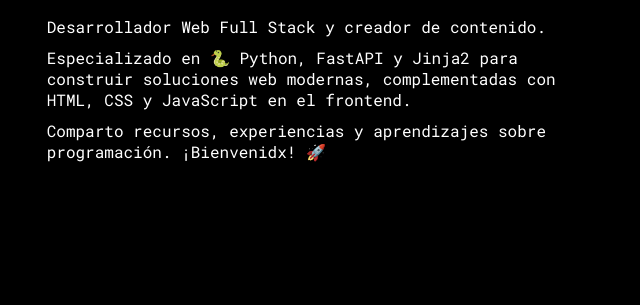
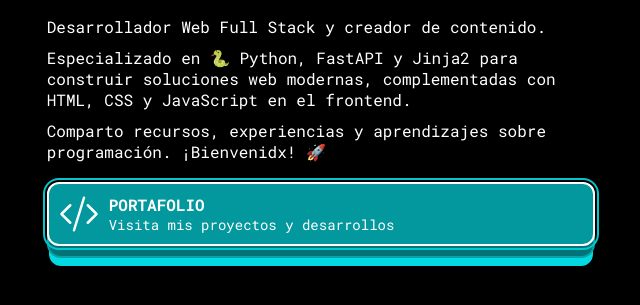
Before and after one commit to chimallidev/chimallidev_links_2, a FastAPI app: page / in a window 1280 px wide. Shown: the part 252-557 px from the top of the page, without its empty margins (319-959 px from the left). Run offline with FastAPI, Linux system fonts and the light colour scheme.

Commit message:
Componente chimalli_button

```diff
--- /dev/null
+++ b/app/static/css/components/chimalli_button_style.css
@@ -0,0 +1,235 @@
+.chimalli-button {
+    --btn-bg: #a9a9a9;
+    --btn-bg-hover: #747474;
+    --btn-bg-active: #04c7ce;
+
+    --btn-shadow-bg: #747474;
+    --btn-shadow-border: #c2c2c2;
+    --btn-shadow-bottom: #e9e9e9;
+
+    --btn-shadow-hover-border: #dbdbdb;
+    --btn-shadow-hover-bottom: #afaeae;
+
+    --btn-shadow-active: #afafaf;
+
+    position: relative;
+
+    width: 100%;
+    min-height: 60px;
+
+    display: flex;
+    align-items: center;
+
+    padding: 5px;
+
+    text-decoration: none;
+
+    color: var(--secondary-color);
+
+    background: var(--btn-bg);
+
+    border: 2px solid #ffffff;
+    border-radius: 12px;
+
+    cursor: pointer;
+
+    outline: none;
+
+    transform-style: preserve-3d;
+
+    transition:
+        background 150ms cubic-bezier(0, 0, 0.58, 1),
+        transform 150ms cubic-bezier(0, 0, 0.58, 1);
+
+    touch-action: manipulation;
+    -webkit-tap-highlight-color: transparent;
+}
+
+.chimalli-button::before {
+    position: absolute;
+
+    content: "";
+
+    inset: 0;
+
+    background: var(--btn-shadow-bg);
+
+    border-radius: inherit;
+
+    box-shadow:
+        0 0 0 2px var(--btn-shadow-border),
+        0 0.625em 0 0 var(--btn-shadow-bottom);
+
+    transform: translate3d(0, 0.75em, -1em);
+
+    transition:
+        transform 150ms cubic-bezier(0, 0, 0.58, 1),
+        box-shadow 150ms cubic-bezier(0, 0, 0.58, 1);
+}
+
+/* ==========================
+   BORDE OPCIONAL
+   ========================== */
+
+.chimalli-button__border {
+    display: none;
+}
+
+.chimalli-button__border--active {
+    position: absolute;
+
+    inset: -6px;
+
+    display: block;
+
+    border: 2px solid var(--chimalli-border-color);
+
+    border-radius: 16px;
+
+    pointer-events: none;
+
+    transition: border-color 150ms ease;
+}
+
+/* ==========================
+   ICONO
+   ========================== */
+
+.chimalli-button__icon-container {
+    width: 50px;
+    height: 50px;
+
+    min-width: 50px;
+
+    padding: 5px;
+
+    display: flex;
+    justify-content: center;
+    align-items: center;
+
+    position: relative;
+    z-index: 1;
+}
+
+.chimalli-button__icon {
+    width: 100%;
+    height: 100%;
+
+    fill: currentColor;
+}
+
+/* ==========================
+   CONTENIDO
+   ========================== */
+
+.chimalli-button__content {
+    display: flex;
+    flex-direction: column;
+
+    flex: 1;
+
+    margin-left: 5px;
+
+    position: relative;
+    z-index: 1;
+}
+
+.chimalli-button__title {
+    text-align: left;
+
+    font-size: 1rem;
+    font-weight: 700;
+
+    text-transform: uppercase;
+}
+
+.chimalli-button__description {
+    text-align: left;
+
+    font-size: 0.875rem;
+
+    overflow-wrap: break-word;
+    word-break: break-word;
+}
+
+/* ==========================
+   ESTADO GRIS
+   ========================== */
+
+.chimalli-button--gray {
+    --btn-bg: #a9a9a9;
+    --btn-bg-hover: #747474;
+    --btn-bg-active: #04c7ce;
+
+    --btn-shadow-bg: #747474;
+    --btn-shadow-border: #c2c2c2;
+    --btn-shadow-bottom: #e9e9e9;
+
+    --btn-shadow-hover-border: #dbdbdb;
+    --btn-shadow-hover-bottom: #afaeae;
+
+    --btn-shadow-active: #afafaf;
+}
+
+/* ==========================
+   ESTADO TURQUESA
+   ========================== */
+
+.chimalli-button--turquoise {
+    --btn-bg: var(--main-color);
+    --btn-bg-hover: #037377;
+    --btn-bg-active: #3fedf3;
+
+    --btn-shadow-bg: #037377;
+    --btn-shadow-border: #04a3a8;
+    --btn-shadow-bottom: #03d9e0;
+
+    --btn-shadow-hover-border: #79d1d4;
+    --btn-shadow-hover-bottom: #048f94;
+
+    --btn-shadow-active: var(--main-color);
+}
+
+@media (hover: hover) and (pointer: fine) {
+
+    .chimalli-button:hover {
+        background: var(--btn-bg-hover);
+        transform: translateY(0.25em);
+    }
+
+    .chimalli-button:hover::before {
+        box-shadow:
+            0 0 0 2px var(--btn-shadow-hover-border),
+            0 0.5em 0 0 var(--btn-shadow-hover-bottom);
+
+        transform: translate3d(0, 0.5em, -1em);
+    }
+
+    .chimalli-button:hover
+    .chimalli-button__border--active {
+        border-color: var(--chimalli-border-hover-color);
+    }
+}
+
+.chimalli-button:active {
+    background: var(--btn-bg-active);
+
+    transform: translateY(0.75em);
+}
+
+.chimalli-button:active::before {
+    box-shadow:
+        0 0 0 2px var(--btn-shadow-active),
+        0 0 #ffffff;
+
+    transform: translate3d(0, 0, -1em);
+}
+
+.chimalli-button:active
+.chimalli-button__border--active {
+    border-color: var(--chimalli-border-active-color);
+}
+
+.chimalli-button--turquoise:active {
+    color: var(--third-color);
+}
--- /dev/null
+++ b/app/templates/components/chimalli_button.html
@@ -0,0 +1,87 @@
+{% macro chimalli_button(chimalli_button={}) %}
+
+{% set type = chimalli_button.get('type', 'link') %}
+{% set url = chimalli_button.get('url', '#') %}
+
+{% set open_new_tab = chimalli_button.get('open_new_tab', true) %}
+
+{% set identifier = chimalli_button.get('identifier', 'chimalli-button') %}
+{% set copy_text = chimalli_button.get('copy_text', 'Contenido copiado') %}
+
+{% set state = chimalli_button.get('state', 'gray') %}
+
+{% set border_state = chimalli_button.get('border_state', 'inactive') %}
+
+{% set border_color = chimalli_button.get('border_color', '#04c7ce') %}
+{% set border_hover_color = chimalli_button.get('border_hover_color', '#7df5f9') %}
+{% set border_active_color = chimalli_button.get('border_active_color', '#ffffff') %}
+
+{% set svg_id = chimalli_button.get('svg_id', 'icon-default') %}
+
+{% set title = chimalli_button.get('title', 'Título') %}
+{% set description = chimalli_button.get('description', 'Descripción') %}
+
+{% if type == 'button' %}
+
+<button
+    type="button"
+    class="chimalli-button chimalli-button--{{ state }}"
+    data-id="{{ identifier }}"
+    data-copy="{{ copy_text }}"
+>
+
+{% else %}
+
+<a
+    href="{{ url }}"
+    class="chimalli-button chimalli-button--{{ state }}"
+    data-id="{{ identifier }}"
+
+    {% if open_new_tab %}
+    target="_blank"
+    rel="noopener noreferrer"
+    {% endif %}
+>
+
+{% endif %}
+
+    <span
+        class="chimalli-button__border {% if border_state == 'active' %}chimalli-button__border--active{% endif %}"
+        style="
+            --chimalli-border-color: {{ border_color }};
+            --chimalli-border-hover-color: {{ border_hover_color }};
+            --chimalli-border-active-color: {{ border_active_color }};
+        "
+        aria-hidden="true"
+    ></span>
+
+    <div class="chimalli-button__icon-container">
+
+        <svg
+            class="chimalli-button__icon"
+            aria-hidden="true"
+        >
+            <use href="#{{ svg_id }}"></use>
+        </svg>
+
+    </div>
+
+    <div class="chimalli-button__content">
+
+        <span class="chimalli-button__title">
+            {{ title }}
+        </span>
+
+        <span class="chimalli-button__description">
+            {{ description }}
+        </span>
+
+    </div>
+
+{% if type == 'button' %}
+</button>
+{% else %}
+</a>
+{% endif %}
+
+{% endmacro %}
--- a/app/templates/index.html
+++ b/app/templates/index.html
@@ -1,12 +1,14 @@
 {% extends 'base.html' %}
 
 {% from 'components/separator.html' import separator %}
+{% from 'components/chimalli_button.html' import chimalli_button %}
 
 {% block components_style %}
 <link rel="stylesheet" href="{{url_for('static', path='css/index_style.css')}}">
 <link rel="stylesheet" href="{{url_for('static', path='css/components/header_style.css')}}">
 <link rel="stylesheet" href="{{url_for('static', path='css/components/icon_link_style.css')}}">
 <link rel="stylesheet" href="{{url_for('static', path='css/components/separator_style.css')}}">
+<link rel="stylesheet" href="{{url_for('static', path='css/components/chimalli_button_style.css')}}">
 {% endblock %}
 
 {% block content %}
@@ -26,6 +28,26 @@
         <p>Comparto recursos, experiencias y aprendizajes sobre programación. ¡Bienvenidx! 🚀</p>
     </section>
 
+    {{ chimalli_button({
+
+    "type": "link",
+    "url": "#",
+
+    "identifier": "portfolio",
+    "state": "turquoise",
+    "border_state": "active",
+
+    "open_new_tab": false,
+
+    "border_color": "#04c7ce",
+
+    "svg_id": "icon-code-slash",
+
+    "title": "Portafolio",
+    "description": "Visita mis proyectos y desarrollos"
+
+}) }}
+
 </div>
 {% endblock %}
 
```
